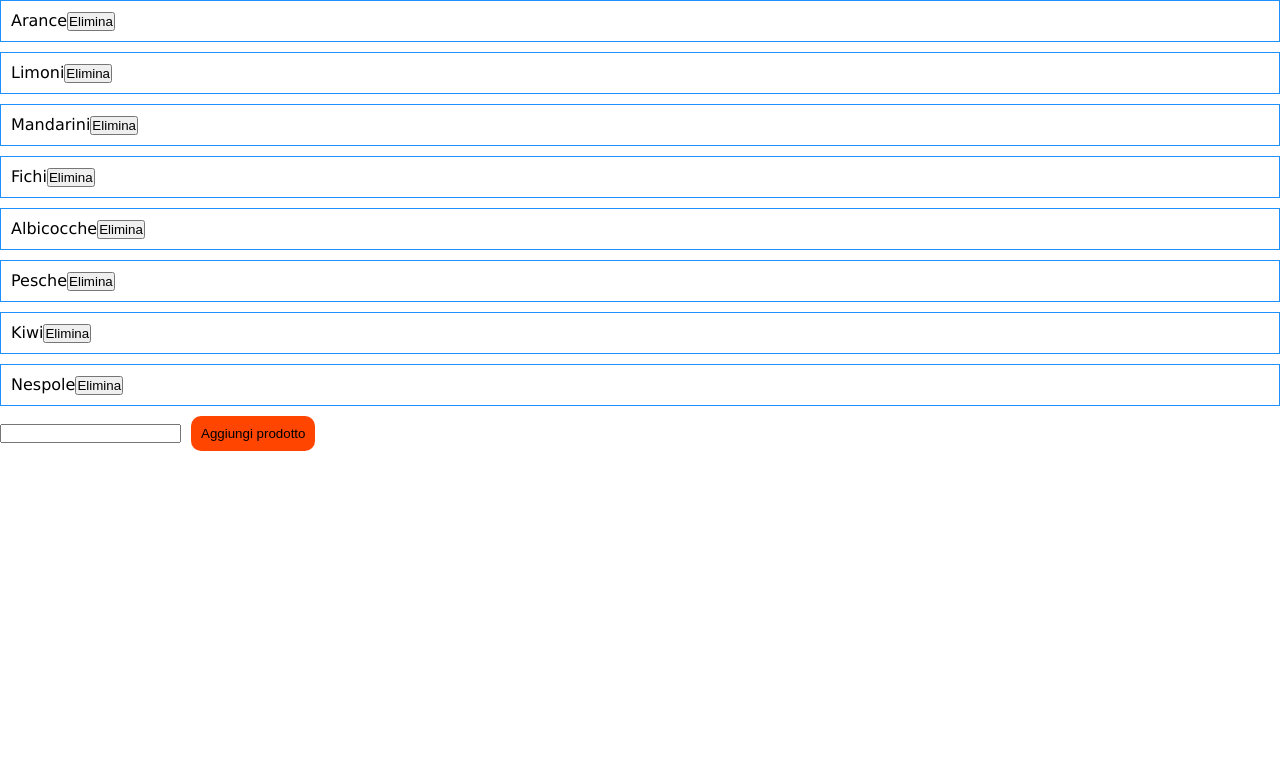
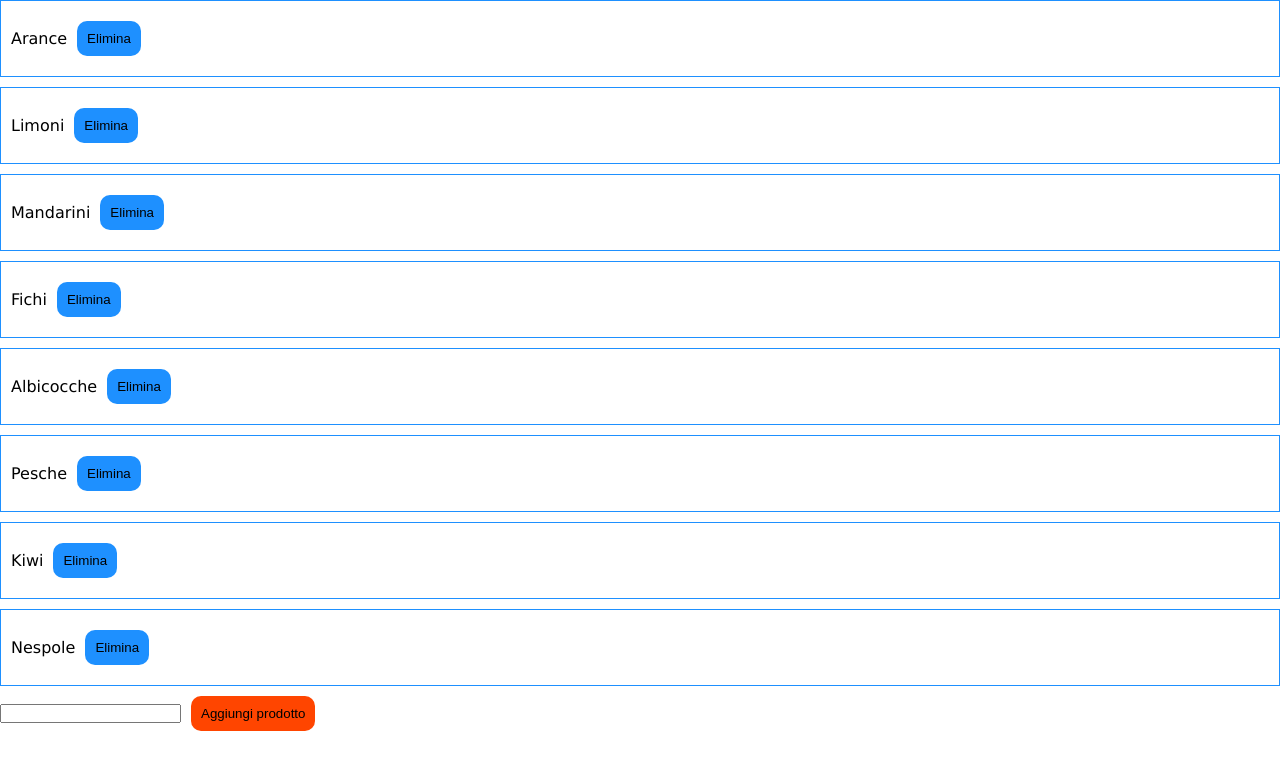
Before and after one commit to SalvatoreMangiacotti/react-form, a React (Vite) app: page / in a window 1280 px wide. Shown: the top 770 px of the page. Built offline with nearby package versions, Linux system fonts and the light colour scheme.

Commit message:
basic css added to products buttons

```diff
--- a/src/App.css
+++ b/src/App.css
@@ -20,8 +20,10 @@ body {
 }
 
 .products-list li {
+  border: 1px solid dodgerblue;
+  display: flex;
+  align-items: center;
   padding: 10px;
-  border: 1px solid dodgerblue;
 }
 
 form button {
@@ -32,3 +34,12 @@ form button {
   margin: 10px;
   cursor: pointer;
 }
+
+.products-list li button {
+  border: 0;
+  background-color: dodgerblue;
+  padding: 10px;
+  border-radius: 10px;
+  margin: 10px;
+  cursor: pointer;
+}
```
